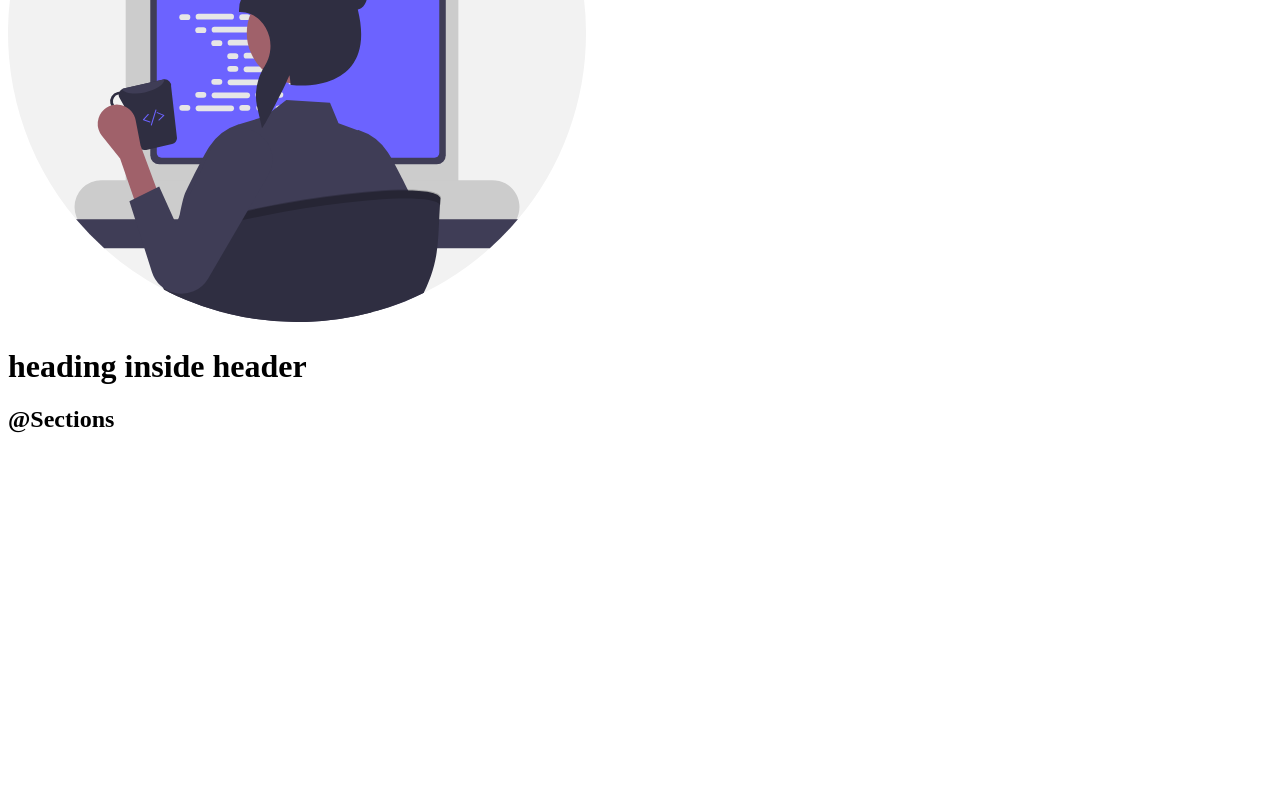
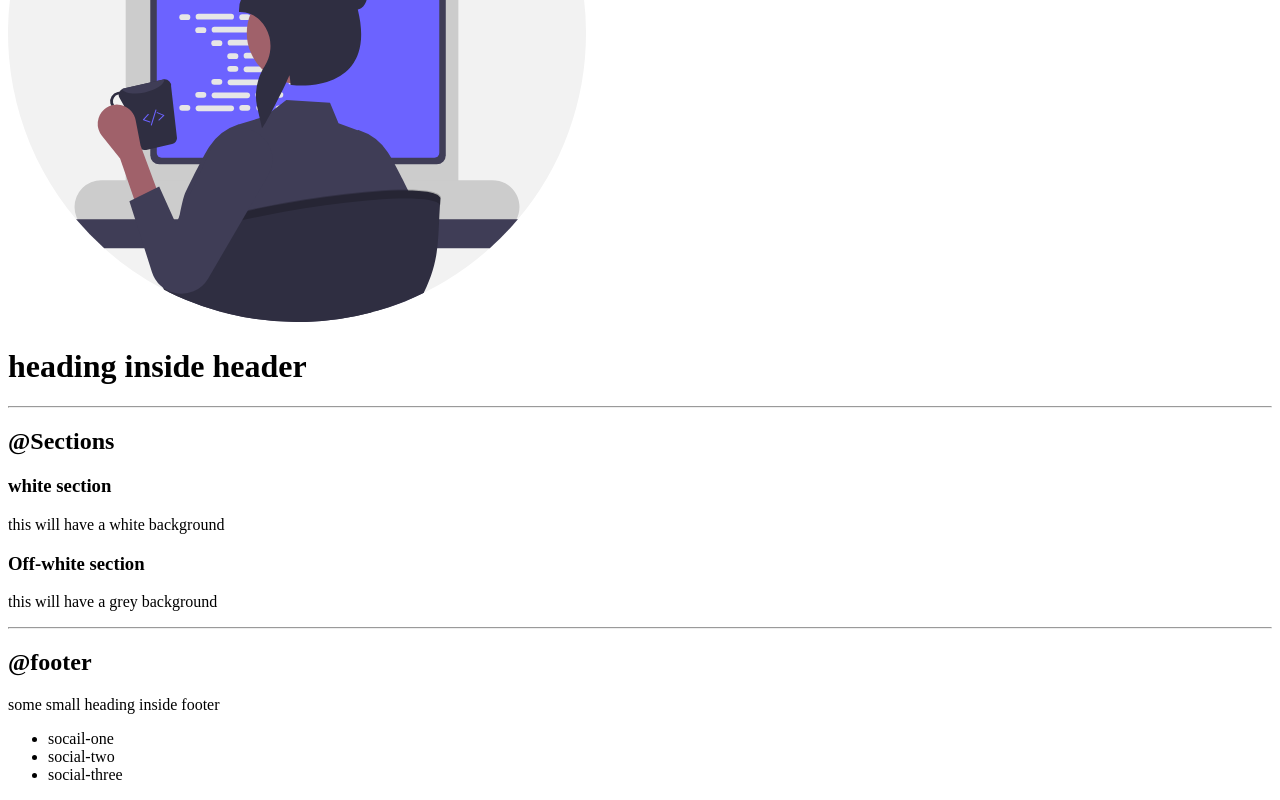
Before and after one commit to sumedhcode/sumedh.portfoflio, a plain HTML site: page index.html in a window 1280 px wide. Shown: the part 1527-2327 px from the top of the page. Before the commit the page ends 1980 px from the top, so only its background shows below. Drawn offline with Linux system fonts and the light colour scheme.

Commit message:
sections and footers

```diff
--- a/index.html
+++ b/index.html
@@ -74,6 +74,31 @@
     <img src="images/hero.svg" alt="">
     <h1>heading inside header</h1>
 </header>
+<hr>
+
 <h2>@Sections</h2>
+<section>
+    <h3>
+        white section
+    </h3>
+    <p>this will have a white background</p>
+</section>
+
+<section>
+    <h3>Off-white section </h3>
+    <p>this will have a grey background</p>
+</section>
+<hr>
+
+<footer>
+    <h2>@footer</h2>
+    <div>some small heading inside footer</div>
+    <ul>
+        <li>socail-one </li>
+        <li>social-two</li>
+        <li>social-three</li>
+    </ul>
+</footer>
+
 </body>
 </html>
```
